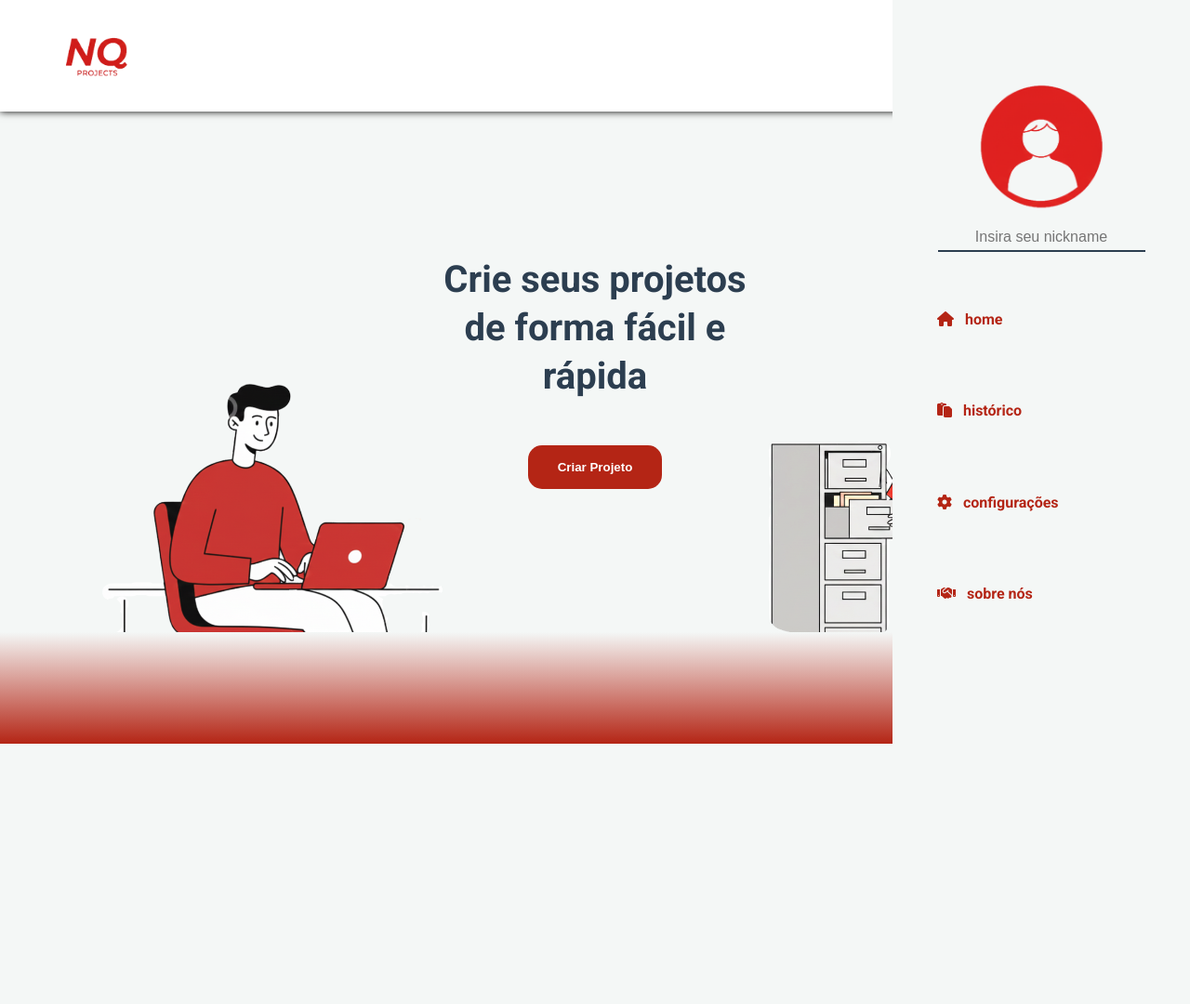
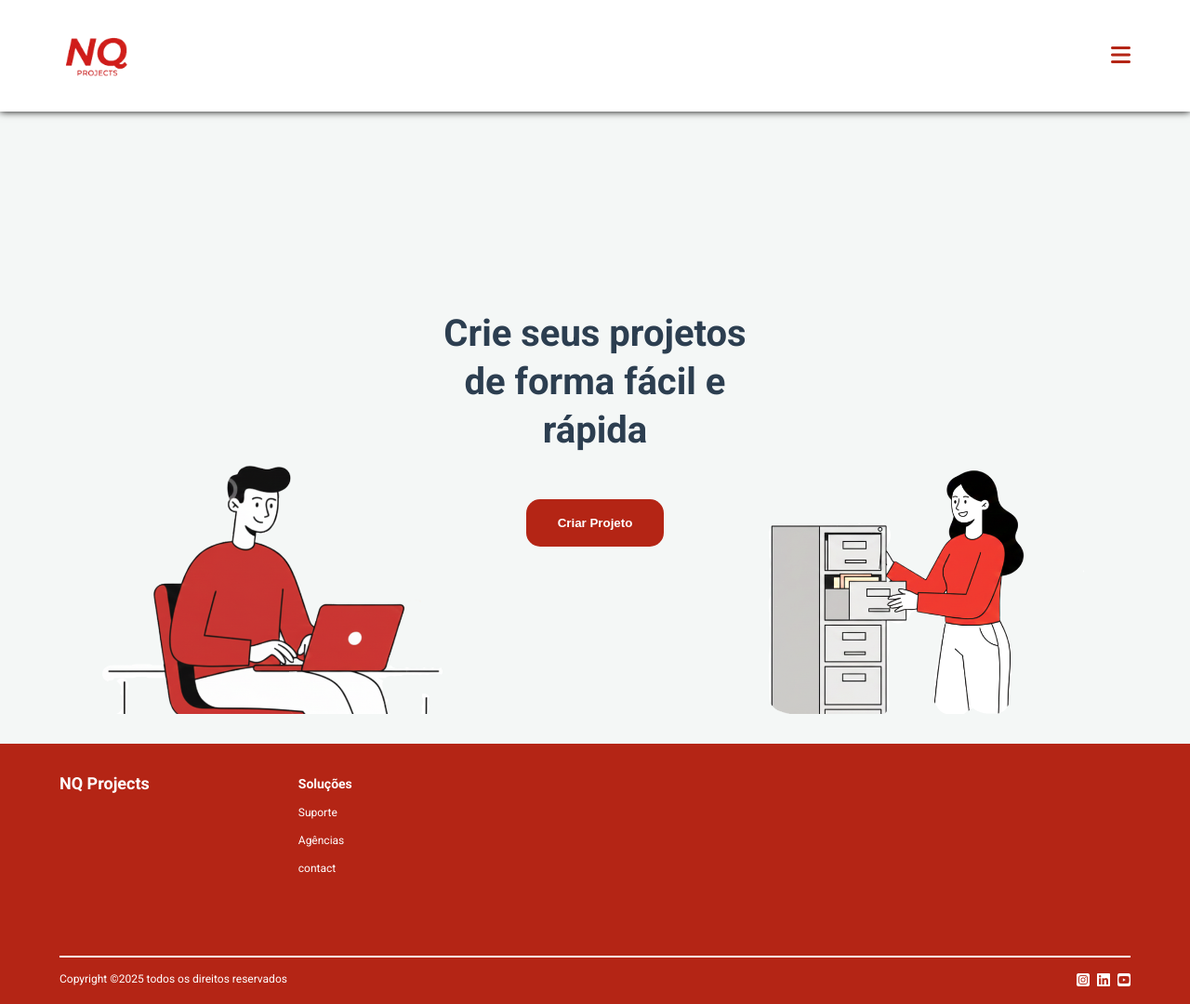
Before and after one commit to CarlosManoel23/Projects-NQ, a plain HTML site: page Routes/index.html in a window 1280 px wide. Shown: the whole page at 93% size. Before the commit the page ends 800 px from the top, so only its background shows below. Drawn offline with Linux system fonts and the light colour scheme.

Commit message:
adicionando side bar e footer

```diff
--- a/Routes/index.html
+++ b/Routes/index.html
@@ -10,24 +10,25 @@
     <title>home</title>
 </head>
 <body>
+    <div class="overlay"></div>
     <header>
         <img class="image-logo" src="/images/main-logo.png" alt="">
-        <button class="menu"><i class="fa-solid fa-bars"></i></button>
+        <button class="btn-menu"><i class="fa-solid fa-bars"></i></button>
     </header>
-    <aside>
+    <aside class="side-bar">
+        <button class="btn-exit"><i class="fa-solid fa-x"></i></button>
         <div class="conteiner-profile">
             <img class="foto-perfil" src="/images/foto-perfil.png" alt="">
             <input class="profile-name" type="text" value="" placeholder="Insira seu nickname">
         </div>
         <nav>
             <ul class="menu">
-                <a href=""><i class="fa-solid fa-house"></i> &nbsp; home</a>
-                <a href=""><i class="fa-solid fa-paste"></i> &nbsp; histórico</a>
-                <a href=""><i class="fa-solid fa-gear"></i> &nbsp; configurações</a>
-                <a href=""><i class="fa-solid fa-handshake"></i> &nbsp; sobre nós</a>
+                <li><a href=""><i class="fa-solid fa-house"></i> &nbsp; home</a></li>
+                <li><a href=""><i class="fa-solid fa-paste"></i> &nbsp; histórico</a></li>
+                <li><a href=""><i class="fa-solid fa-gear"></i> &nbsp; configurações</a></li>
+                <li><a href=""><i class="fa-solid fa-handshake"></i> &nbsp; sobre nós</a></li>
             </ul>
         </nav>
-        <p></p>
     </aside>
     <main>
         <img class="homem-com-notebook" src="/images/homem-com-notebook.png" alt="">
@@ -38,8 +39,27 @@
         </div>
     </main>
     <footer>
+        <div class="conteiner-info">
+            <h3>NQ Projects</h3>
+            <ul class="list-solutions">
+                <li><h4>Soluções</h4></li>
+                <li><p>Suporte</p></li>
+                <li><p>Agências</p></li>
+                <li><p>contact</p></li>
+            </ul>
+        </div>
+        <div class="conteiner-plataforms">
+            <p>Copyright ©2025 todos os direitos reservados</p>
+            <ul class="list-plataforms">
+                <li><i class="fa-brands fa-square-instagram"></i></li>
+                <li><i class="fa-brands fa-linkedin"></i></li>
+                <li><i class="fa-brands fa-square-youtube"></i></li>
+            </ul>
+        </div>
 
     </footer>
     <script src="https://kit.fontawesome.com/83358cbe78.js" crossorigin="anonymous"></script>
+    <script src="/scripts/main.js"></script>
+    <script src="/scripts/side-bar.js"></script>
 </body>
 </html>
--- /dev/null
+++ b/scripts/side-bar.js
@@ -0,0 +1,20 @@
+const bodyBackground = document.querySelector('body')
+const sideBar = document.querySelector('.side-bar')
+const btnMenu =  document.querySelector('.btn-menu')
+const btnExit = document.querySelector('.btn-exit')
+const overlay = document.querySelector('.overlay')
+
+// Abrir side bar
+btnMenu.addEventListener('click', (event) => {
+    sideBar.classList.add('ativa')
+    overlay.classList.add('ativa') // borrar fundo
+})
+
+// Fechar side bar
+const fecharMenu = () => {
+    sideBar.classList.remove('ativa');
+    overlay.classList.remove('ativa'); // Remove o borrão
+};
+
+btnExit.addEventListener('click', fecharMenu);
+overlay.addEventListener('click', fecharMenu);
--- a/styles/home.css
+++ b/styles/home.css
@@ -3,28 +3,64 @@
     padding: 0;
     box-sizing: border-box;
 }
-h1, h2, h3, a, p {
+h1, h2, h3, h4, a, p {
     font-family: "Roboto", sans-serif;;
 }
 body {
-    background-color: #F4F7F6;
     position: relative;
 }
-aside {
+.overlay {
+    position: fixed;
+    top: 0;
+    left: 0;
+    width: 100vw;
+    height: 100vh;
+    background-color: rgba(0, 0, 0, 0.5);
+    z-index: 5;
+    backdrop-filter: blur(5px);
+    opacity: 0;
+    visibility: hidden;
+    transition: all 0.4s ease;
+}
+.overlay.ativa {
+    opacity: 1;
+    visibility: visible;
+}
+.side-bar {
     width: 25%;
-    height: 100%;
+    height: 100vh;
+    position: fixed;
     display: flex;
     flex-direction: column;
     align-items: center;
     gap: 4rem;
     padding: 5rem 3rem 3rem 3rem;
+    top: 0;
+    right: -25%;
+    z-index: 10;
+    background: #F4F7F6;
+    transition: right 0.4s ease-in-out;
+}
+.side-bar.ativa {
+    right: 0;
+}
+.side-bar .btn-exit {
+    border: none;
+    background-color: #F4F7F6;
     position: absolute;
-    top: 0;
-    right: 0;
-    z-index: 2;
-    background: #F4F7F6;
+    top: 1rem;
+    right: 1rem;
+    color: #b42515;
+    font-size: 14px;
 }
-aside .conteiner-profile {
+.side-bar .btn-exit:hover {
+    cursor: pointer;
+    transform: scale(1.05);
+}
+.side-bar .btn-exit:active {
+    transform: scale(0.95);
+}
+.side-bar .conteiner-profile {
     width: 150px;
     height: 150px;
     display: flex;
@@ -33,13 +69,13 @@ aside .conteiner-profile {
     gap: 1rem;
 
 }
-aside .conteiner-profile .foto-perfil {
+.side-bar .conteiner-profile .foto-perfil {
     width: 100%;
     background-size: cover;
     background-position: center;
     background-repeat: no-repeat;
 }
-aside .conteiner-profile .profile-name {
+.side-bar .conteiner-profile .profile-name {
     outline: none;
     border: none;
     border-bottom: 2px solid #2C3E50;
@@ -49,11 +85,11 @@ aside .conteiner-profile .profile-name {
     background-color: #F4F7F6;
     color: #2C3E50;
 }
-aside nav {
+.side-bar nav {
     width: 100%;
     height: 60%;
 }
-aside nav .menu {
+.side-bar nav .menu {
     width: 100%;
     height: 100%;
     list-style: none;
@@ -61,23 +97,27 @@ aside nav .menu {
     flex-direction: column;
     justify-content: space-around;
 }
-aside nav .menu a {
+.side-bar nav .menu li {
+    width: 100%;
+}
+.side-bar nav .menu li a {
     text-decoration: none;
     color: #b42515;
     font-weight: bolder;
     transform-origin: left;
+    display: inline-block;
+    width: 100%;
+    border-radius: 10px;
     transition: transform 0.5s ease-out, background-color 0.5s ease-out;
     transform: translateX(0);
+    padding: 5px 5px 5px 5px;
 }
-aside nav .menu a:hover {
+.side-bar nav .menu li a:hover {
     color: #F4F7F6;
     background-color: #b42515;
-    padding: 5px 5px 5px 5px;
     border-radius: 10px;
     transform: translateX(10px);
 }
-
-
 header {
     height: 15vh;
     background-color: white;
@@ -92,31 +132,40 @@ header {
 header .image-logo {
     width: 5rem;
 }
-header .menu {
+header .btn-menu {
     font-size: 1.5rem;
     border: none;
     color: #b42515;
     background-color: white;
+    transition: background-color 0.3s ease, transform 0.2s ease;
+}
+header .btn-menu:hover {
+    cursor: pointer;
+    transform: scale(1.1);
+}
+header .btn-menu:active {
+    transform: scale(0.95);
 }
 main {
-    height: 70vh;
+    height: 85vh;
     display: flex;
     align-items: center;
     justify-content: center;
     position: relative;
+    background-color: #F4F7F6;
 }
 main .homem-com-notebook {
     position: absolute;
     width: 400px;
     left: 6rem;
-    bottom: 0;
+    bottom: 2rem;
     transform: scaleX(-1)
 }
 main .mulher-no-armario {
     position: absolute;
     width: 430px;
     right: 6rem;
-    bottom: 0;
+    bottom: 2rem;
 }
 main .conteiner-create {
     width: 30%;
@@ -139,9 +188,69 @@ main .btn-create {
     color: white;
     font-weight: bolder;
     border: none;
+    border: 2px solid transparent;
     border-radius: 15px;
+    cursor: pointer;
+    transition: background-color 0.3s ease, transform 0.2s ease;
+}
+main .btn-create:hover {
+    background-color: #F4F7F6;
+    border: 2px #b42515 solid;
+    color: #b42515;
+    transform: scale(1.05);
+}
+main .btn-create:active {
+    transform: scale(0.95);
 }
 footer {
-    height: 15vh;
-    background: linear-gradient(180deg, #F4F7F6, #b42515);
+    height: 35vh;
+    background-color: #b42515;
+    display: flex;
+    flex-direction: column;
+    padding: 2rem 4rem 1rem 4rem;
+    color: white;
+    justify-content: space-between;
 }
+
+footer .conteiner-info {
+    width: 100%;
+    height: 50%;
+    display: flex;
+    gap: 10rem;
+}
+footer .conteiner-info h3 {
+    font-size: 18px;
+}
+footer .conteiner-info .list-solutions {
+    width: 25%;
+    display: flex;
+    flex-direction: column;
+    padding-top: 3px;
+    gap: 1rem;
+}
+footer .conteiner-info .list-solutions li {
+    list-style: none;
+}
+footer .conteiner-info .list-solutions li h4 {
+    font-size: 14px;
+}
+footer .conteiner-info .list-solutions li p {
+    font-size: 12px;
+}
+footer .conteiner-plataforms {
+    width: 100%;
+    display: flex;
+    justify-content: space-between;
+    padding-top: 1rem;
+    border-top: 2px solid white;
+}
+footer .conteiner-plataforms p {
+    font-size: 12px;
+}
+footer .conteiner-plataforms .list-plataforms {
+    display: flex;
+    gap: 0.5rem;
+}
+footer .conteiner-plataforms .list-plataforms li {
+    list-style: none;
+}
```
